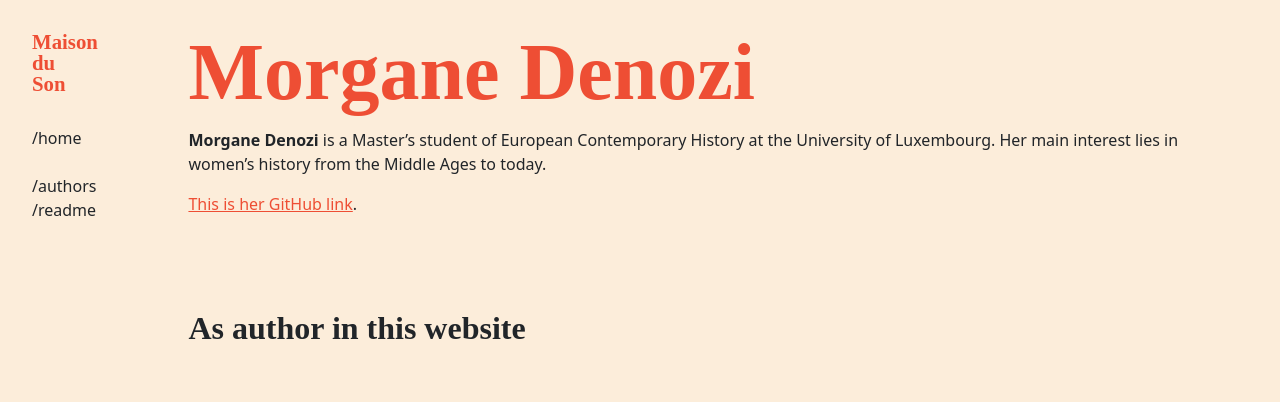
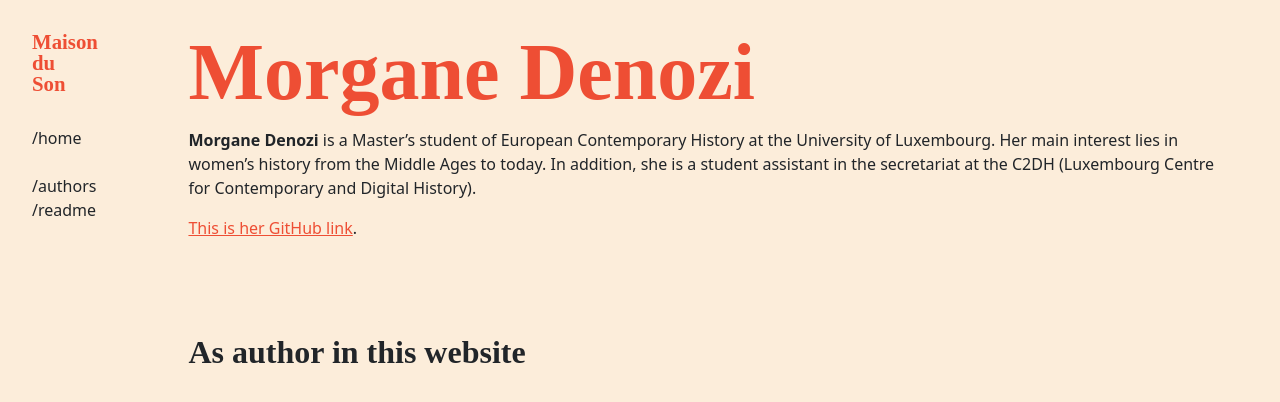
Before and after one commit to C2DH/maison-du-son, a Jekyll site: the page built from _people/morgane-denozi.md, in a window 1280 px wide. Shown: the top 402 px of the page. Built offline with Jekyll 4.4.1, drawn with Linux system fonts in a browser that asks for light colours; some web fonts are replaced.

Commit message:
Update morgane-denozi.md

```diff
--- a/_people/morgane-denozi.md
+++ b/_people/morgane-denozi.md
@@ -2,6 +2,6 @@
 title: Morgane Denozi
 ---
 
-**Morgane Denozi** is a Master's student of European Contemporary History at the University of Luxembourg. Her main interest lies in women's history from the Middle Ages to today.
+**Morgane Denozi** is a Master's student of European Contemporary History at the University of Luxembourg. Her main interest lies in women's history from the Middle Ages to today. In addition, she is a student assistant in the secretariat at the C2DH (Luxembourg Centre for Contemporary and Digital History).
 
 [This is her GitHub link](https://github.com/MoDzi0907).
```
